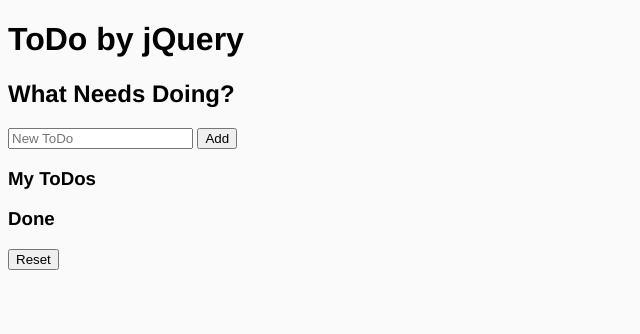
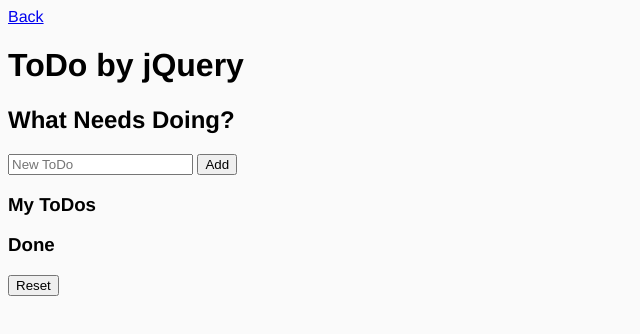
Before and after one commit to SevenZeroThree/ToDoJS, a website: page examples/jQuery/index.html in a window 1280 px wide. Shown: the whole page, without its empty margins (0-640 px from the left). Drawn offline with Linux system fonts and the light colour scheme.

Commit message:
add back button to jQuery page

```diff
--- a/examples/jQuery/index.html
+++ b/examples/jQuery/index.html
@@ -5,6 +5,7 @@
     </head>
     <body>
         <div>
+            <a href="../../">Back</a>
             <h1>ToDo by jQuery</h1>
             <h2>What Needs Doing?</h2>
 
```
